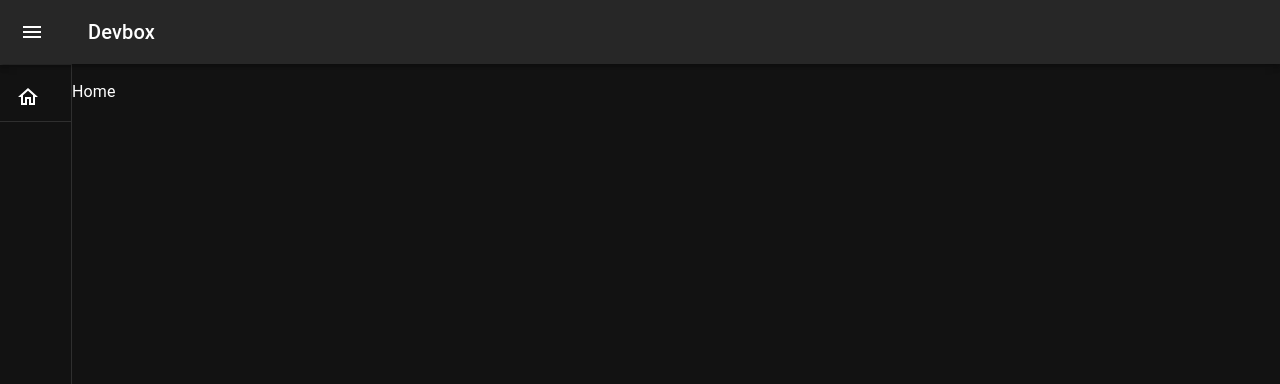
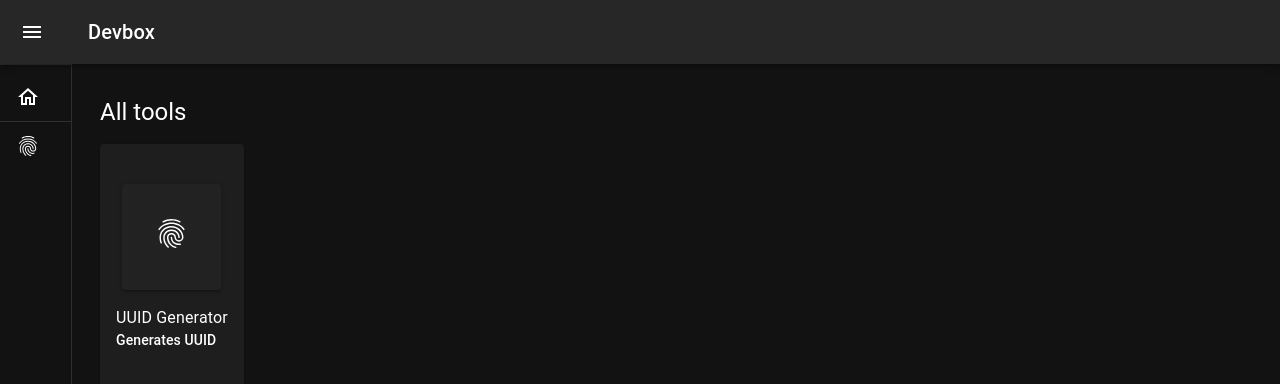
Before and after one commit to Zusoy/devbox, a React (Vite) app: page / in a window 1280 px wide. Shown: the top 384 px of the page. Built offline with nearby package versions, Linux system fonts and the light colour scheme.

Commit message:
Added basic uuid wip and tools system

```diff
--- a/src/App.tsx
+++ b/src/App.tsx
@@ -1,11 +1,14 @@
 import React, { useCallback, useState } from 'react'
 import routes from '@/app/routes'
-import { BrowserRouter, Routes, Route } from 'react-router-dom'
+import { HashRouter, Routes, Route } from 'react-router-dom'
 import Theme from '@/app/Theme'
 import Box from '@mui/material/Box'
 import Toolbar from '@mui/material/Toolbar'
 import Appbar from '@/widgets/Appbar'
 import Sidebar from '@/widgets/Sidebar'
+import Link from '@/widgets/Sidebar/Link'
+import Home from '@/features/Home'
+import tools from '@/app/tools'
 
 const App: React.FC = () => {
   const [sidebarOpen, setSidebarOpen] = useState<boolean>(false)
@@ -15,22 +18,34 @@ const App: React.FC = () => {
   }, [sidebarOpen])
 
   return (
-    <BrowserRouter>
+    <HashRouter>
       <Theme>
         <Box sx={{ display: 'flex', minHeight: '100vh' }}>
           <Appbar open={sidebarOpen} toggleSidebar={toggleSidebar}></Appbar>
-          <Sidebar open={sidebarOpen} toggleSidebar={toggleSidebar}></Sidebar>
+          <Sidebar open={sidebarOpen} toggleSidebar={toggleSidebar}>
+            {tools.map(tool =>
+              <Link
+                key={tool.title.toLowerCase()}
+                to={tool.path}
+                label={tool.title}
+                icon={tool.sidebarIcon}
+              />
+            )}
+          </Sidebar>
           <Box component='main' sx={{ flexGrow: 1, overflow: 'auto' }} position='relative'>
-            <main>
+            <Box component='main' sx={{ mt: 4 }}>
               <Toolbar />
               <Routes>
-                <Route path={ routes.homepage() } element={ <p>Home</p> } />
+                <Route path={routes.homepage()} Component={Home} />
+                {tools.map(tool =>
+                  <Route key={tool.title.toLowerCase()} path={tool.path} element={tool.entrypoint} />
+                )}
               </Routes>
-            </main>
+            </Box>
           </Box>
         </Box>
       </Theme>
-    </BrowserRouter>
+    </HashRouter>
   )
 }
 
--- a/src/app/routes.ts
+++ b/src/app/routes.ts
@@ -1,5 +1,6 @@
 const routes = {
-  homepage: () => '/'
+  homepage: () => '/',
+  uuidGenerator: () => '/uuid',
 }
 
 export type AppRoutes = typeof routes
--- /dev/null
+++ b/src/app/tool.ts
@@ -0,0 +1,10 @@
+import React from 'react'
+
+export declare interface Tool {
+  title: string
+  description: string
+  path: string
+  icon: React.ReactElement
+  sidebarIcon: React.ReactElement
+  entrypoint: React.ReactElement
+}
--- /dev/null
+++ b/src/app/tools/index.ts
@@ -0,0 +1,5 @@
+import UUIDGenerator from '@/app/tools/uuid-generator'
+
+export default [
+  UUIDGenerator
+]
--- /dev/null
+++ b/src/app/tools/uuid-generator.tsx
@@ -0,0 +1,15 @@
+import { Tool } from '@/app/tool'
+import routes from '@/app/routes'
+import FingerprintOutlined from '@mui/icons-material/FingerprintOutlined'
+import UUIDGeneratorComponent from '@/features/UuidGenerator'
+
+const UUIDGenerator: Tool = {
+  title: 'UUID Generator',
+  description: 'Generates UUID',
+  icon: <FingerprintOutlined fontSize='large' />,
+  sidebarIcon: <FingerprintOutlined />,
+  path: routes.uuidGenerator(),
+  entrypoint: <UUIDGeneratorComponent />
+}
+
+export default UUIDGenerator
--- /dev/null
+++ b/src/features/Home.tsx
@@ -0,0 +1,23 @@
+import React from 'react'
+import Container from '@mui/material/Container'
+import Box from '@mui/material/Box'
+import Typography from '@mui/material/Typography'
+import ToolCard from '@/widgets/ToolCard'
+import tools from '@/app/tools'
+
+const Home: React.FC = () =>
+  <Container fixed>
+    <Typography variant='h5'>All tools</Typography>
+    <Box sx={{ display: 'flex', paddingTop: 2, gap: 3 }}>
+      {tools.map(tool =>
+        <ToolCard
+          key={tool.title.toLowerCase()}
+          title={tool.title}
+          description={tool.description}
+          icon={tool.icon}
+        />
+      )}
+    </Box>
+  </Container>
+
+export default Home
--- /dev/null
+++ b/src/features/UuidGenerator/Controls.tsx
@@ -0,0 +1,43 @@
+import React from 'react'
+import Box from '@mui/material/Box'
+import FeatureControl from '@/widgets/FeatureControl'
+import AbcOutlinedIcon from '@mui/icons-material/AbcOutlined'
+import RemoveOutlinedIcon from '@mui/icons-material/RemoveOutlined'
+import Switch from '@mui/material/Switch'
+
+interface Props {
+  readonly hyphensEnabled: boolean
+  readonly uppercaseEnabled: boolean
+  readonly onHyphensToggle: (e: boolean) => void
+  readonly onUppercaseToggle: (e: boolean) => void
+}
+
+const Controls: React.FC<Props> = ({ hyphensEnabled, uppercaseEnabled, onHyphensToggle, onUppercaseToggle }) =>
+  <Box component='section' sx={{ display: 'flex', flexDirection: 'column', gap: 2, mt: 2 }}>
+    <FeatureControl
+      icon={<RemoveOutlinedIcon fontSize='large' />}
+      label={'Hyphens'}
+      control={
+        <Switch
+          checked={hyphensEnabled}
+          onChange={e => onHyphensToggle(e.target.checked)}
+          inputProps={{ 'aria-label': 'controlled' }}
+        />
+      }
+      controlLabel={hyphensEnabled ? 'On' : 'Off'}
+    />
+    <FeatureControl
+      icon={<AbcOutlinedIcon fontSize='large' />}
+      label={'Uppercase'}
+      control={
+        <Switch
+          checked={uppercaseEnabled}
+          onChange={e => onUppercaseToggle(e.target.checked)}
+          inputProps={{ 'aria-label': 'controlled' }}
+        />
+      }
+      controlLabel={uppercaseEnabled ? 'On' : 'Off'}
+    />
+  </Box>
+
+export default Controls
--- /dev/null
+++ b/src/features/UuidGenerator/index.tsx
@@ -0,0 +1,27 @@
+import React, { useState } from 'react'
+import Container from '@mui/material/Container'
+import Box from '@mui/material/Box'
+import Typography from '@mui/material/Typography'
+import Controls from '@/features/UuidGenerator/Controls'
+
+const UuidGenerator: React.FC = () => {
+  const [hyphensEnabled, setHyphensEnabled] = useState<boolean>(true)
+  const [uppercaseEnabled, setUppercaseEnabled] = useState<boolean>(true)
+
+  return (
+    <Container fixed>
+      <Typography variant='h5'>UUID Generator</Typography>
+      <Box component='div' sx={{ display: 'flex', flexDirection: 'column', paddingTop: 2 }}>
+        <Typography variant='h6'>Configuration</Typography>
+        <Controls
+          hyphensEnabled={ hyphensEnabled }
+          onHyphensToggle={ e => setHyphensEnabled(e) }
+          uppercaseEnabled={ uppercaseEnabled }
+          onUppercaseToggle={ e => setUppercaseEnabled(e) }
+        />
+      </Box>
+    </Container>
+  )
+}
+
+export default UuidGenerator
--- /dev/null
+++ b/src/widgets/FeatureControl/index.tsx
@@ -0,0 +1,30 @@
+import React, { PropsWithChildren } from 'react'
+import Box from '@mui/material/Box'
+import Paper from '@mui/material/Paper'
+import FormGroup from '@mui/material/FormGroup'
+import FormControlLabel from '@mui/material/FormControlLabel'
+import Typography from '@mui/material/Typography'
+
+interface Props {
+  readonly label: string
+  readonly icon: React.ReactElement
+  readonly control: React.ReactElement
+  readonly controlLabel: string
+}
+
+const FeatureControl: React.FC<Props> = ({ label, icon, control, controlLabel }) =>
+  <Paper sx={{ display: 'flex', minHeight: 90, justifyContent: 'space-between' }} elevation={ 3 }>
+    <Box sx={{ display: 'flex', alignItems: 'center', ml: 2 }}>
+      <Box sx={{ display: 'flex', gap: 4, alignItems: 'center' }}>
+        { icon }
+        <Typography variant='subtitle1'>{ label }</Typography>
+      </Box>
+    </Box>
+    <Box sx={{ display: 'flex', gap: 4, alignItems: 'center' }}>
+      <FormGroup>
+        <FormControlLabel control={ control } label={ controlLabel } />
+      </FormGroup>
+    </Box>
+  </Paper>
+
+export default FeatureControl
--- a/src/widgets/Sidebar/Link.tsx
+++ b/src/widgets/Sidebar/Link.tsx
@@ -1,5 +1,5 @@
 import React from 'react'
-import { redirect } from 'react-router-dom'
+import { useNavigate } from 'react-router-dom'
 import ListItem from '@mui/material/ListItem'
 import ListItemButton from '@mui/material/ListItemButton'
 import ListItemIcon from '@mui/material/ListItemIcon'
@@ -12,9 +12,11 @@ interface Props {
 }
 
 const Link: React.FC<Props> = ({ label, to, icon }) => {
+  const navigate = useNavigate()
+
   return (
     <ListItem sx={{ display: 'flex' }} disablePadding>
-      <ListItemButton onClick={ () => redirect(to) }>
+      <ListItemButton onClick={ () => navigate(to) }>
         <ListItemIcon>
           { icon }
         </ListItemIcon>
--- a/src/widgets/Sidebar/index.tsx
+++ b/src/widgets/Sidebar/index.tsx
@@ -56,7 +56,7 @@ const Sidebar: React.FC<Props> = ({ open, toggleSidebar, children }) =>
       </IconButton>
     </Toolbar>
     <Divider />
-    <List>
+    <List component='nav'>
       <Link
         icon={ <HomeIcon /> }
         label={ 'All tools' }
--- /dev/null
+++ b/src/widgets/ToolCard/index.tsx
@@ -0,0 +1,23 @@
+import React from 'react'
+import Box from '@mui/material/Box'
+import Paper from '@mui/material/Paper'
+import Typography from '@mui/material/Typography'
+
+interface Props {
+  readonly icon: React.ReactElement
+  readonly title: string
+  readonly description: string
+}
+
+const ToolCard: React.FC<Props> = ({ icon, title, description }) =>
+  <Paper sx={{ pt: 5, pb: 5, pr: 2, pl: 2 }}>
+    <Box sx={{ display: 'flex', flexDirection: 'column', alignItems: 'center', gap: 2 }}>
+      <Paper elevation={ 2 } sx={{ padding: 4 }}>{ icon }</Paper>
+      <Box>
+        <Typography variant='body1'>{ title }</Typography>
+        <Typography variant='subtitle2'>{ description }</Typography>
+      </Box>
+    </Box>
+  </Paper>
+
+export default ToolCard
```
